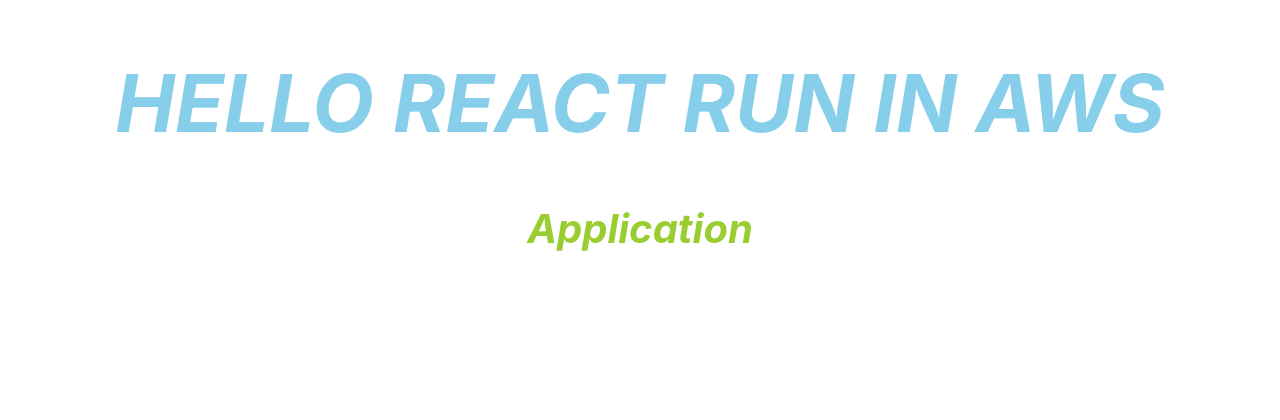
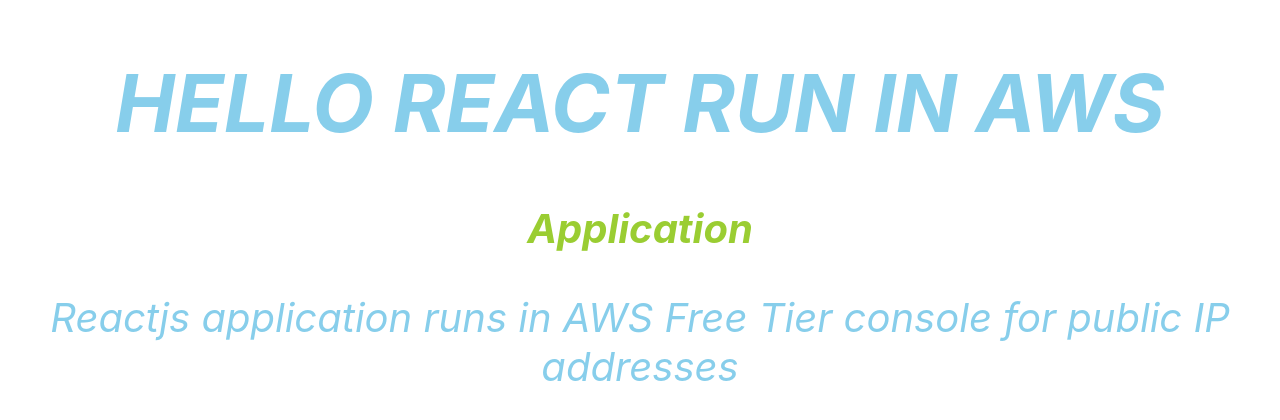
Before and after one commit to mo-nadeem/aws_react_app, a React (Create React App) app: page / in a window 1280 px wide. Shown: the top 420 px of the page. Built offline with nearby package versions, Linux system fonts and the light colour scheme.

Commit message:
add paragraph in aws application

```diff
--- a/src/App.js
+++ b/src/App.js
@@ -6,6 +6,7 @@
     <div className="App">
       <h1>HELLO REACT RUN IN AWS</h1>
       <h2>Application</h2>
+      <p>Reactjs application runs in AWS Free Tier console for public IP addresses</p>
     </div>
   );
 }
```
